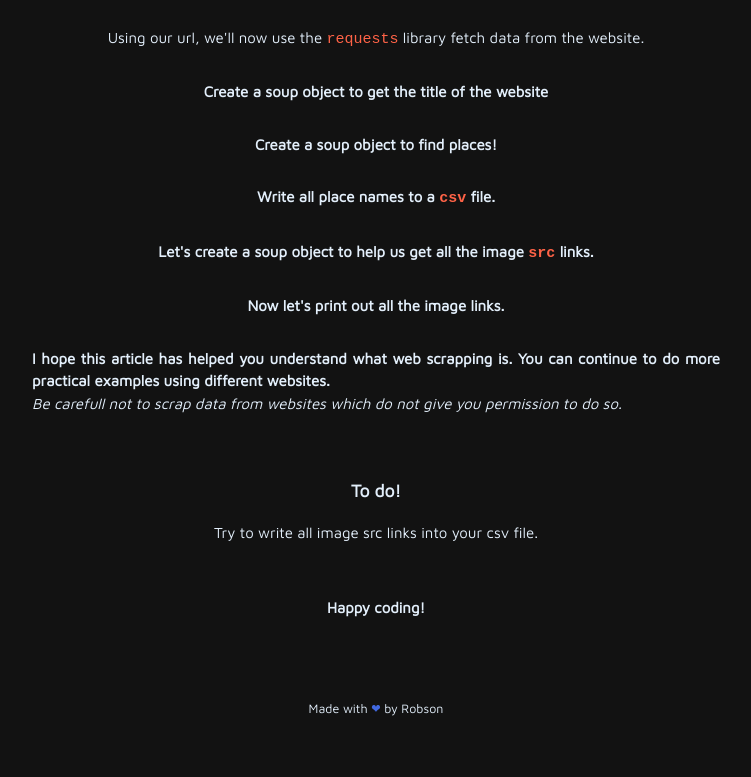
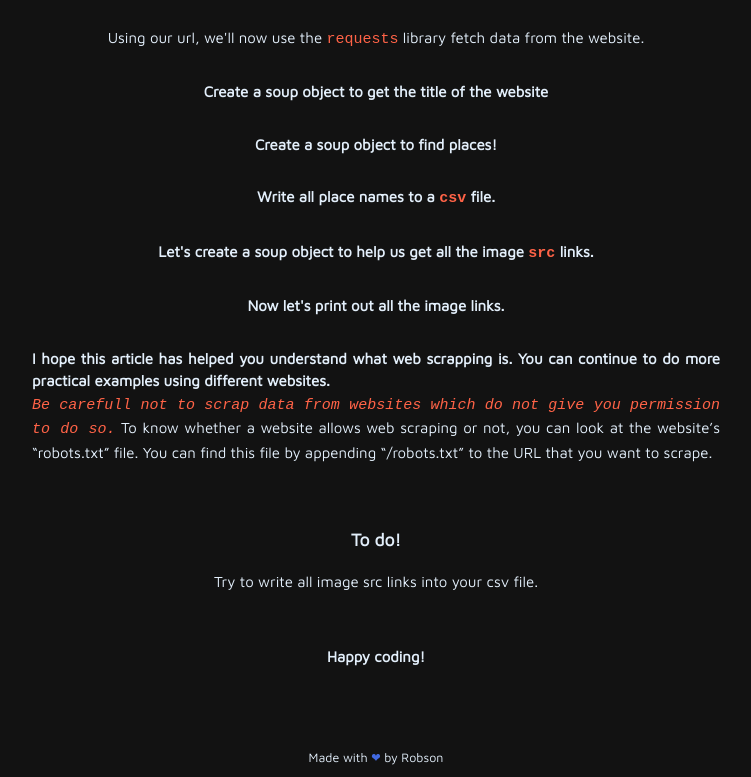
Before and after one commit to Kanhalelor/kanhalelor.github.io, a plain HTML site: page blog/08-03-2021-web-scrapper.html in a window 1280 px wide. Shown: the part 920-1697 px from the top of the page, without its empty margins (264-1015 px from the left). Before the commit the page ends 1648 px from the top, so only its background shows below. Drawn offline with Linux system fonts and the light colour scheme.

Commit message:
honing article content

```diff
--- a/blog/08-03-2021-web-scrapper.html
+++ b/blog/08-03-2021-web-scrapper.html
@@ -81,7 +81,8 @@
         <p>
           <b>I hope this article has helped you understand what web scrapping is. You can continue to do more practical examples using different websites.
             <br>
-          </b> <i>Be carefull not to scrap data from websites which do not give you permission to do so.</i>
+          </b> <i> <code>Be carefull not to scrap data from websites which do not give you permission to do so.</code></i>
+          To know whether a website allows web scraping or not, you can look at the website’s “robots.txt” file. You can find this file by appending “/robots.txt” to the URL that you want to scrape.
         </p>
         <p>
           <h3>To do!</h3>
```
